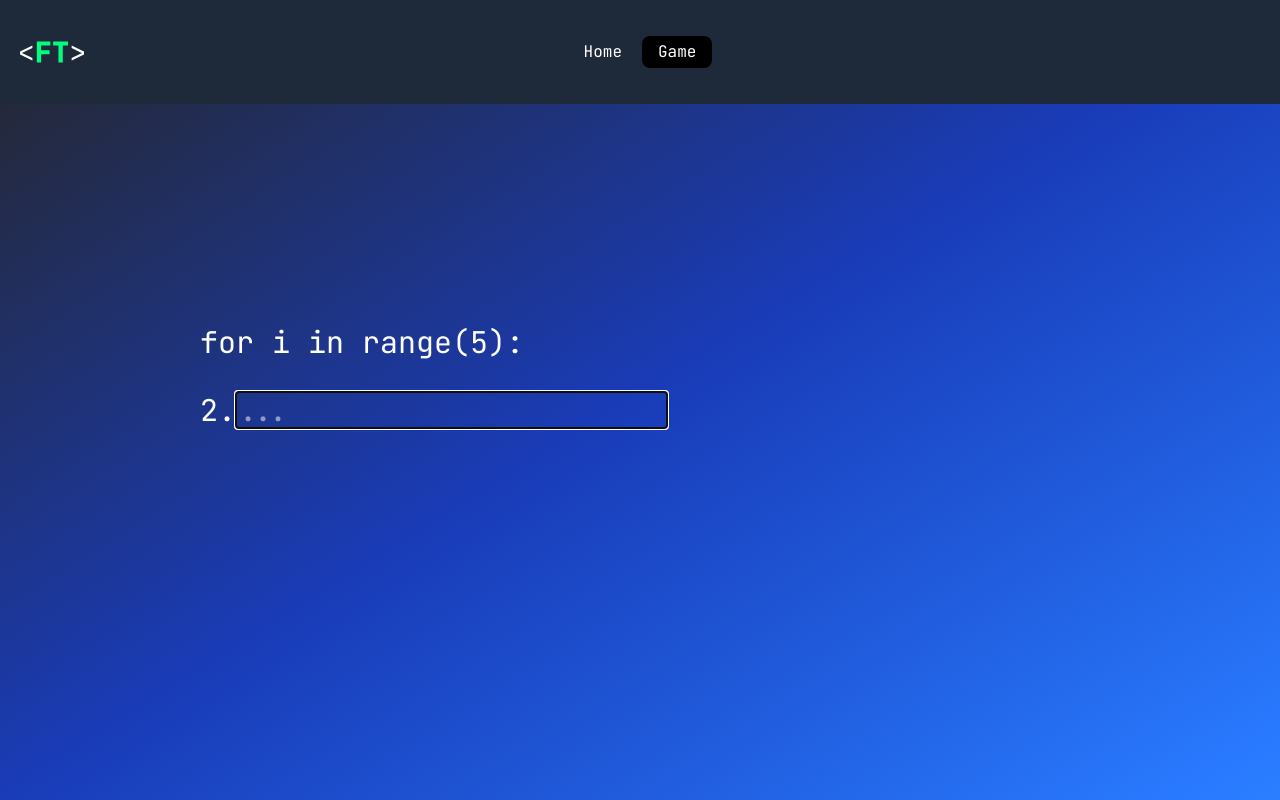
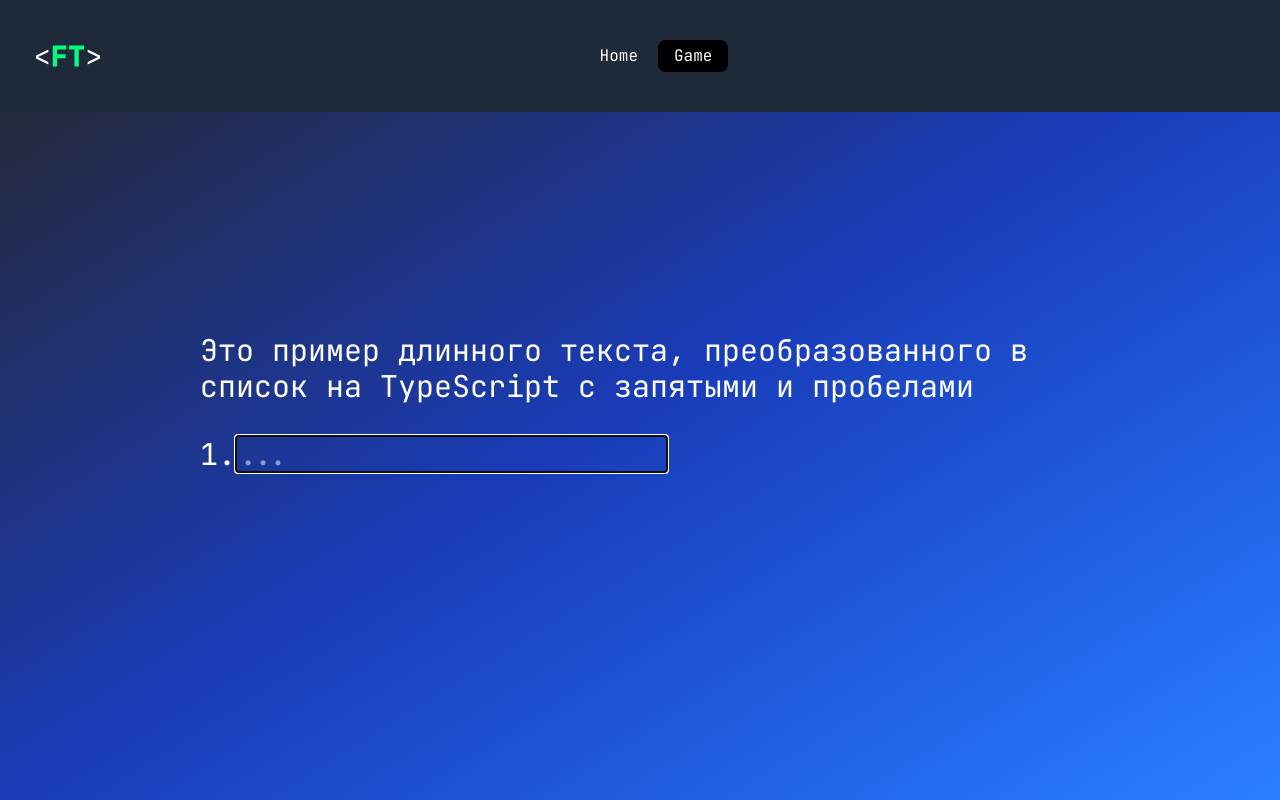
Before and after one commit to AlexandrGonin/FastType, a Svelte app: page / in a window 1280 px wide. Both pictures are taken after a click on the button "Game". Built offline with nearby package versions, Linux system fonts and the light colour scheme.

Commit message:
Update logic

```diff
--- a/index.html
+++ b/index.html
@@ -1,12 +1,16 @@
-<!doctype html>
+<!DOCTYPE html>
 <html lang="ru">
   <head>
     <meta charset="UTF-8" />
     <meta name="viewport" content="width=device-width, initial-scale=1.0" />
     <title>FastType</title>
     <link rel="preconnect" href="https://fonts.googleapis.com">
-<link rel="preconnect" href="https://fonts.gstatic.com" crossorigin>
-<link href="https://fonts.googleapis.com/css2?family=JetBrains+Mono:ital,wght@0,100..800;1,100..800&display=swap" rel="stylesheet">
+    <link rel="icon" type="image/svg" href="/src/assets/logo.svg">
+    <link rel="preconnect" href="https://fonts.gstatic.com" crossorigin>
+    <link
+      href="https://fonts.googleapis.com/css2?family=JetBrains+Mono:ital,wght@0,100..800;1,100..800&display=swap"
+      rel="stylesheet"
+    >
   </head>
   <body>
     <div id="app"></div>
--- a/src/App.svelte
+++ b/src/App.svelte
@@ -12,7 +12,11 @@
   class="h-dvh flex flex-col bg-gradient-to-br from-blue-1000 via-blue-800 to-blue-500"
 >
   <header class="p-5 flex gap-3 items-center bg-gray-800">
-    <img src={logo} alt="LOGO" class="size-16" />
+    <button
+      class="px-4 py-1 rounded-lg cursor-pointer active:scale-95 transition-transform"
+    >
+      <img src={logo} alt="LOGO" class="size-16" />
+    </button>
     <nav class="grow flex justify-center items-center gap-1">
       {#each views as view}
         <button
--- a/src/Game.svelte
+++ b/src/Game.svelte
@@ -8,9 +8,7 @@
 </script>
 
 <main>
-    {#if currentView == "Statistics"}
-        <div>statistics</div>
-    {:else if currentView == "Common"}
+    {#if currentView == "Common"}
         <GameCommon />
     {:else if currentView == "Timer"}
         <GameTimer />
--- a/src/Game_common.svelte
+++ b/src/Game_common.svelte
@@ -1,32 +1,29 @@
 <script lang="ts">
     import type { Action } from "svelte/action";
-    const words = [
-        "print('hello')",
-        "def hello():",
-        "while count > 0:",
-        "for i in range(5):",
-        "return number",
-        "from tkinter import *",
-        "int(input())",
-    ];
+    import { words } from "./words.js";
 
     let game = $state(true);
     let currentWord = $state("");
     let input = $state("");
-    let score = $state(1);
+    let score = $state(0);
+    let currentNum = $state(0);
 
     function startGame() {
         game = true;
-        currentWord = words[Math.floor(Math.random() * words.length)];
+        currentWord = words[currentNum];
         score = 0;
         input = "";
     }
 
     $effect(() => {
         if (currentWord == input && game) {
-            currentWord = words[Math.floor(Math.random() * words.length)];
+            currentWord = words[currentNum];
             input = "";
             score += 1;
+            currentNum += 1;
+        }
+        if (!currentWord.startsWith(input)) {
+            input = "";
         }
     });
 
@@ -40,7 +37,9 @@
 <div class="p-50 space-y-5">
     {#if game}
         <div class="space-y-3 text-3xl">
-            <div class="font-mono py-5">{currentWord}</div>
+            <div class="font-mono py-5">
+                {words.slice(currentNum - 1, words.length).join("")}
+            </div>
             <div class="flex">
                 <div>{score}.</div>
                 <input
--- /dev/null
+++ b/src/words.ts
@@ -0,0 +1,93 @@
+export const words = [
+    "Э",
+    "т",
+    "о",
+    " ",
+    "п",
+    "р",
+    "и",
+    "м",
+    "е",
+    "р",
+    " ",
+    "д",
+    "л",
+    "и",
+    "н",
+    "н",
+    "о",
+    "г",
+    "о",
+    " ",
+    "т",
+    "е",
+    "к",
+    "с",
+    "т",
+    "а",
+    ",",
+    " ",
+    "п",
+    "р",
+    "е",
+    "о",
+    "б",
+    "р",
+    "а",
+    "з",
+    "о",
+    "в",
+    "а",
+    "н",
+    "н",
+    "о",
+    "г",
+    "о",
+    " ",
+    "в",
+    " ",
+    "с",
+    "п",
+    "и",
+    "с",
+    "о",
+    "к",
+    " ",
+    "н",
+    "а",
+    " ",
+    "T",
+    "y",
+    "p",
+    "e",
+    "S",
+    "c",
+    "r",
+    "i",
+    "p",
+    "t",
+    " ",
+    "с",
+    " ",
+    "з",
+    "а",
+    "п",
+    "я",
+    "т",
+    "ы",
+    "м",
+    "и",
+    " ",
+    "и",
+    " ",
+    "п",
+    "р",
+    "о",
+    "б",
+    "е",
+    "л",
+    "а",
+    "м",
+    "и",
+    " "
+];
```
